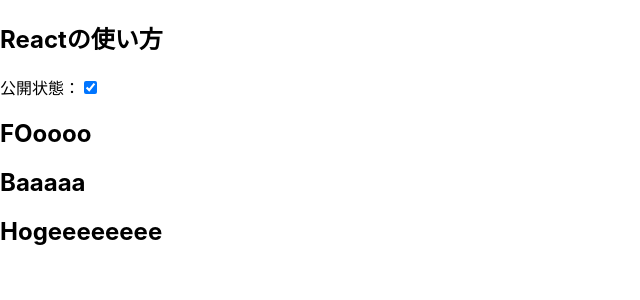
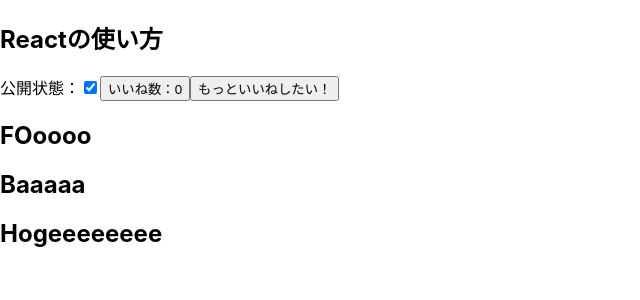
Before and after one commit to MoekoTakahashi/React-study, a React (Create React App) app: page / in a window 1280 px wide. Shown: the top 300 px of the page, without its empty margins (0-640 px from the left). Built offline with nearby package versions, Linux system fonts and the light colour scheme.

Commit message:
React入門#9

```diff
--- a/src/Article.jsx
+++ b/src/Article.jsx
@@ -10,7 +10,7 @@
       <label htmlFor="check">公開状態：</label>
       <input type="checkbox"checked={isPublished}
       id="check" onClick={() => togglePublished(!isPublished)}/>
-      {/* <LikeButton count={props.count}/> */}
+      <LikeButton />
     </div>
   )
 };
--- a/src/LikeButton.jsx
+++ b/src/LikeButton.jsx
@@ -1,8 +1,30 @@
-import React from 'react'
+import React, {useState,useEffect} from 'react';
 
-const LikeButton = (props) =>{
+const LikeButton = () => {
+  const [count, counter]= useState(0);
+  const [limit, release]= useState(true);
+
+  const countUp = () => {
+    counter( count + 1)
+  }
+
+useEffect(() => {
+  document.getElementById('counter').addEventListener('click',countUp)
+  if (count>= 10) {
+    counter(0)
+  }
+
+  return () => {
+    document.getElementById('counter').removeEventListener('click', countUp)
+  }
+}, [limit]);
+
  return (
-   <button id={"counter"}>いいね数：{props.count}</button>
+   <>
+    <button id={"counter"}>いいね数：{count}</button>
+    <button　onClick={() => release(!limit)}>もっといいねしたい！</button>
+   </>
  )
-}
+};
+
 export default LikeButton
```
